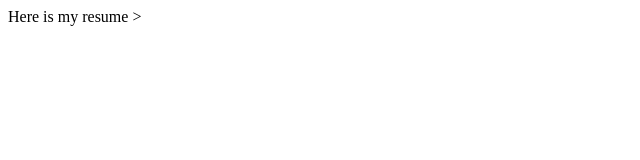
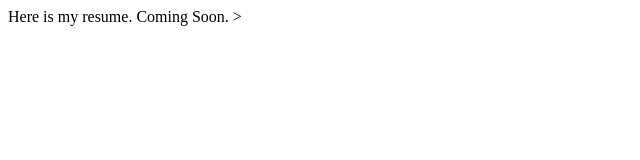
Before and after one commit to aman1381/aman1381, a plain HTML site: page index.html in a window 1280 px wide. Shown: the whole page, without its empty margins (0-640 px from the left). Drawn offline with Linux system fonts and the light colour scheme.

Commit message:
coming soon.

```diff
--- a/resume.html
+++ b/index.html
@@ -4,6 +4,6 @@
 	<title>Resume</title>
 </head>
 <body>
-	Here is my resume
+	Here is my resume. Coming Soon.
 </body>>
 </html>
```
